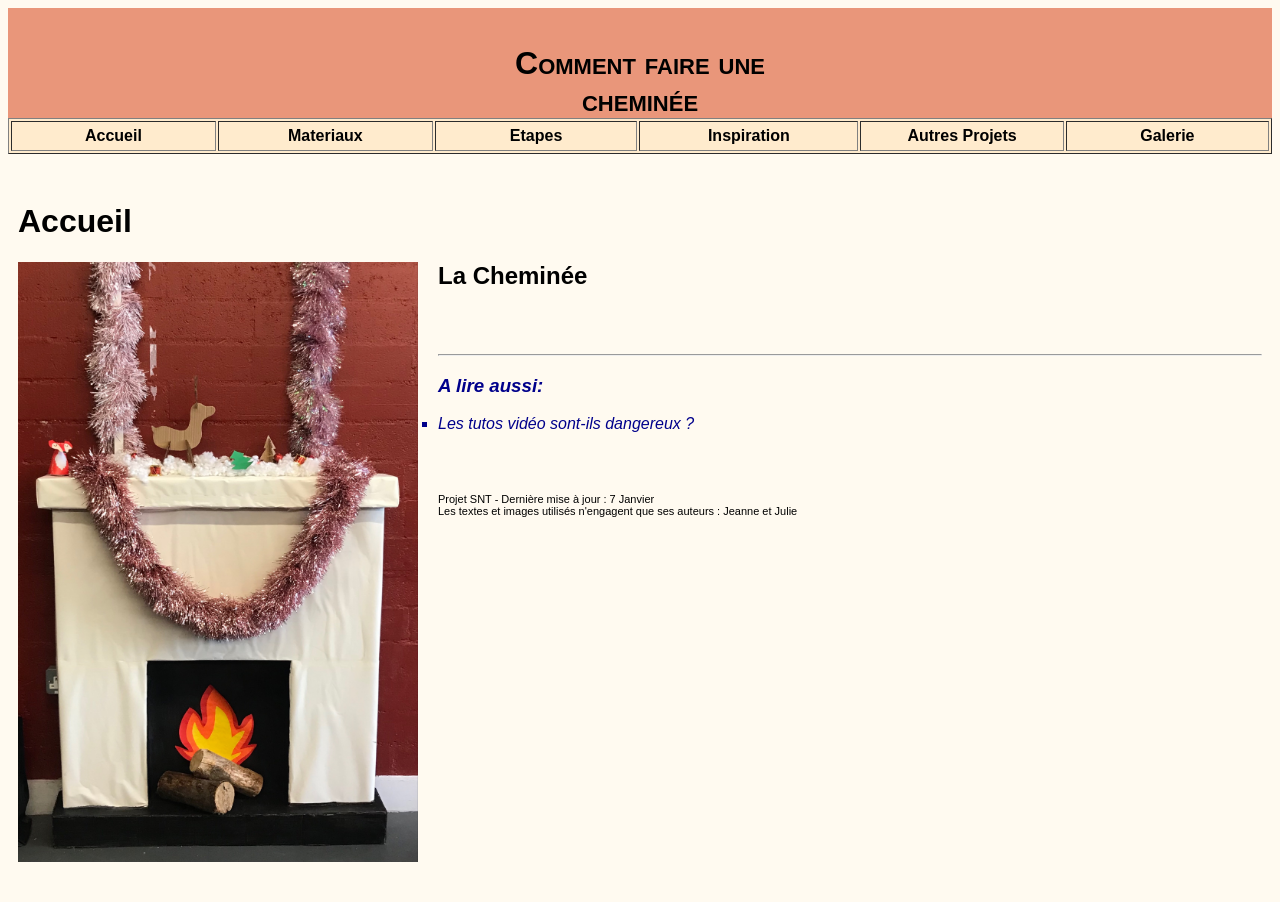
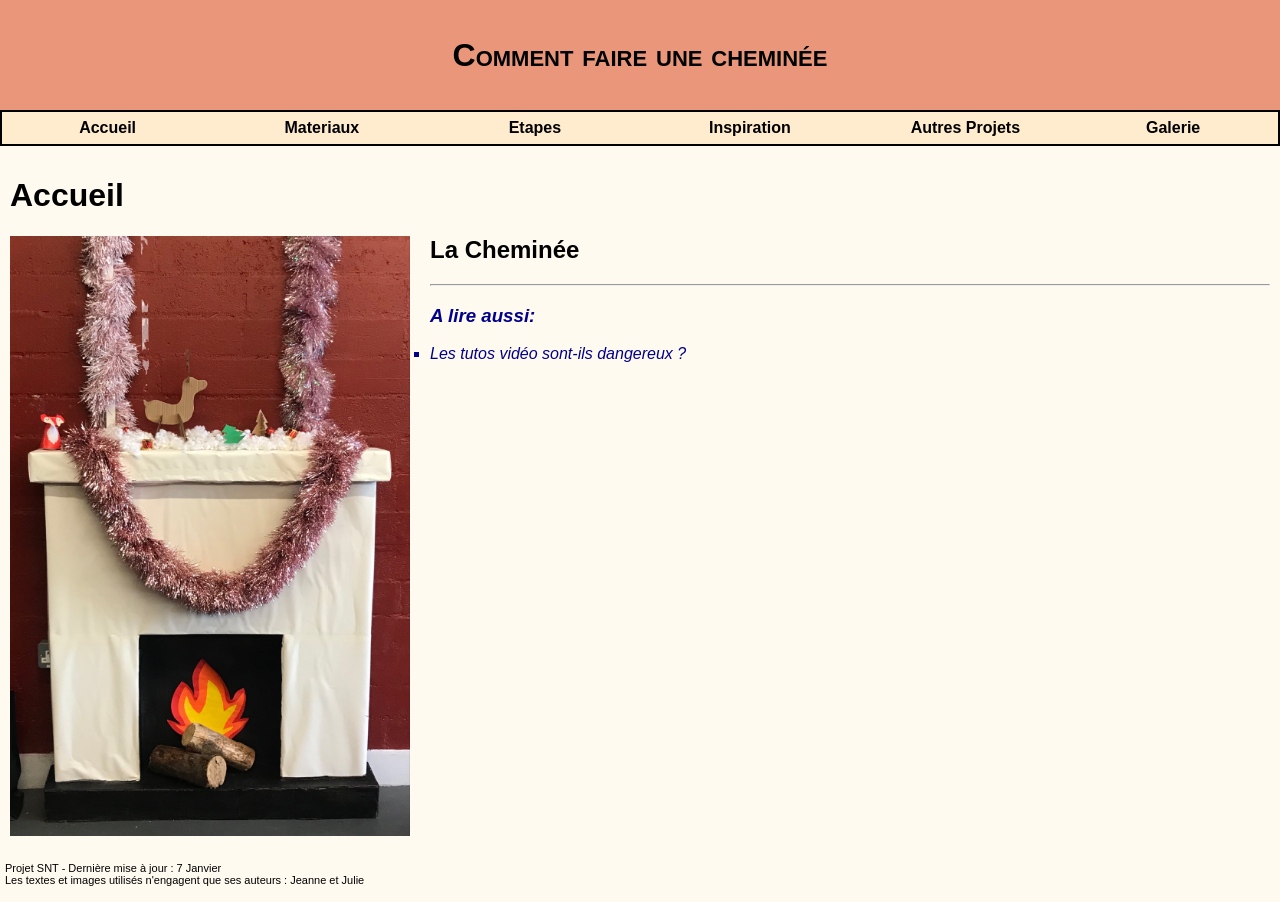
Before and after one commit to JulieMargaria/JulieMargaria.github.io, a plain HTML site: page index.html in a window 1280 px wide. Before the commit the page ends 862 px from the top, so only its background shows below. Drawn offline with Linux system fonts and the light colour scheme.

Commit message:
- CSS should not include the <html> https://www.w3schools.com/Css/css_howto.asp - removed line breaks. They should not be used for formatting the page. - The image height should be included in the content (#contenu).   reference:    - https://www.w3.org/TR/2004/CR-CSS21-20040225/visudet.html#root-height    - https://annevankesteren.nl/2005/03/clearing-floats

```diff
--- a/index.html
+++ b/index.html
@@ -4,16 +4,17 @@
   <head>
     <title> Comment faire une chemin&eacute;e </title>
     <meta charset="utf-8" />
+    <meta name="author" content="Julie and Jeanne" />
     <link rel="stylesheet" href="style-de-Jeanne-et-Julie.css" type="text/css" />
   </head>
 
   <body>
     <div id="entete-de-page">
-		<p> Comment faire une  <br/>
+      <p> Comment faire une
 	chemin&eacute;e </p>
     </div>
 
-	<table id="bloc-menu" border="1">
+    <table id="bloc-menu">
       <tr>
 	<th> Accueil </th>
 	<th> Materiaux </th>
@@ -22,14 +23,12 @@
 	<th> Autres Projets </th>
 	<th> Galerie </th>
       </tr>
-	</table> <br/>
+    </table>
 
     <div id="contenu">
       <h1> Accueil </h1>
       <img src="cheminee.png" width="180"/>
       <h2> La Chemin&eacute;e </h2>
-		<p>  </p>
-		<br/>                       <br/>
 
       <hr>
       <div id="infos">
@@ -38,12 +37,12 @@
 	  <li> Les tutos vidéo sont-ils dangereux ? </li>
 	</ul>
       </div>
-	</div> <br/>
+    </div>
 
     <div id="pied-de-page">
       <p> Projet SNT - Dernière mise à jour : 7 Janvier <br/>
 	Les textes et images utilisés n'engagent que ses auteurs : Jeanne et Julie </p>
-	</div> <br/>
+    </div>
 
   </body>
 
--- a/style-de-Jeanne-et-Julie.css
+++ b/style-de-Jeanne-et-Julie.css
@@ -1,4 +1,4 @@
-<html>
+
 body, div {
     margin: 0;
     padding: 0;
@@ -31,10 +31,12 @@ ul { list-style-type: square; }
     background-color: blanchedalmond;
     float: center;
     color: black;
+    border: 2px solid black;
 }
 #contenu {
     padding: 10px;
     background-color: floralwhite;
+    overflow: auto;
 }
 #infos {
     color: darkblue;
@@ -46,4 +48,3 @@ ul { list-style-type: square; }
     background-color: floralwhite;
     font-size: 11px;
 }
-</html>
```
Lines whose indentation alone changed are shown as unchanged.
